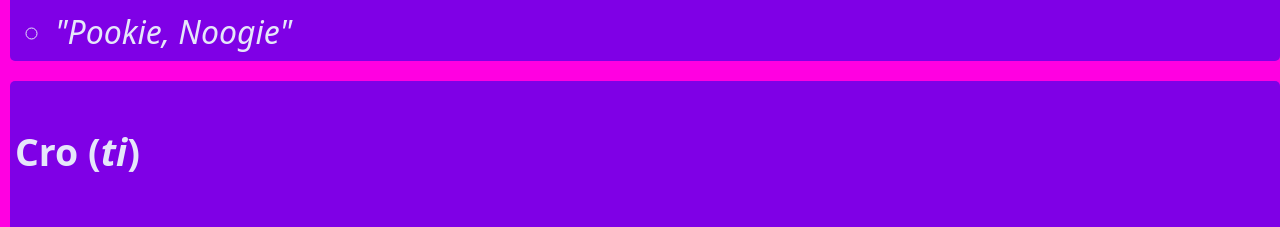
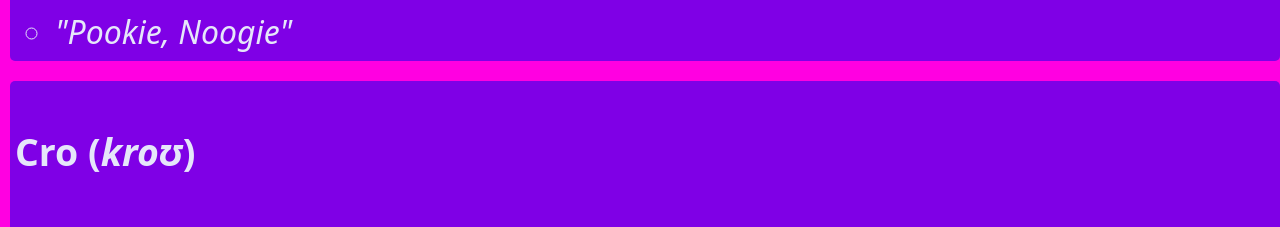
Before and after one commit to cjayneb/pookina-dictionary, a React (Vite) app: page /words in a window 1280 px wide. Shown: the part 7880-8107 px from the top of the page. Built offline with nearby package versions, Linux system fonts and the light colour scheme.

Commit message:
- make swipe threshold bigger to avoid accidental swipes when scrolling - remove word duplicates and fix soome word properties

```diff
--- a/src/layout.tsx
+++ b/src/layout.tsx
@@ -22,6 +22,8 @@ function Scroll(location: Location) {
     }
   })
 }
+
+
 
 export default function Layout() {
   const words: Word[] = wordsData
@@ -84,7 +86,7 @@ export default function Layout() {
             const touchEndX = e.changedTouches[0].clientX;
             const deltaX = touchEndX - touchStartX;
 
-            const SWIPE_THRESHOLD = 75;
+            const SWIPE_THRESHOLD = 125;
 
             if (deltaX > SWIPE_THRESHOLD) {
               setIsOpen(true);
--- a/src/words.json
+++ b/src/words.json
@@ -158,9 +158,10 @@
         "definition": "A way to say hello.",
         "examples": [
             "jola poonanita! How's it going?",
-            "Pookie #1 : 'Jola',  Pookie #2 : 'bola'"
+            "Pookie #1 : 'Jola',  Pookie #2 : 'bola'",
+            "Jola morninga"
         ],
-        "synonyms": ["Jolanita", "jojo"],
+        "synonyms": ["Jolanita", "jojo", "bello", "bellone"],
         "etymology": "Came from hola and poonie joonie. I think, idk maybe it's minion word blehhh."
     },
     {
@@ -277,18 +278,6 @@
     },
     {
         "id": 20,
-        "word": "Penar",
-        "pronounciation": "pɛnɑr",
-        "type": "Noun",
-        "definition": "A male sex organ.",
-        "examples": [
-            "I have a penar, you have a vegenar."
-        ],
-        "synonyms": ["Penis", "Peenar"],
-        "etymology": "Penis sounds kinda harsh and violent. However, when penar came to life, it changed everything. It is so much softer. Hein?"
-    },
-    {
-        "id": 21,
         "word": "Pota yoba",
         "pronounciation": "pɒtɑ jəʊbɑ",
         "type": "Noise",
@@ -300,7 +289,7 @@
         "etymology": "Unknown. but pota yoban"
     },
     {
-        "id": 22,
+        "id": 21,
         "word": "Remington",
         "pronounciation": "rɛmɪŋtʌn",
         "type": "Noun",
@@ -314,7 +303,7 @@
         "etymology": "Pookie said this and I thought it was cute. We keep referring to the rem as remington now. First written appearance on October 22, 2024."
     },
     {
-        "id": 23,
+        "id": 22,
         "word": "Taking a lodge yeah?",
         "pronounciation": "ˈteɪkɪŋ ə lɑʤ jæ?",
         "type": "Tik Tok",
@@ -326,7 +315,7 @@
         "etymology": "There's a popular video online of arab dudes in a car being impressed by the seats and yelling 'Technologia!'. This whole time I thought they were british dudes saying 'Taking a lodge yeah?', like 'are you taking the piss?'"
     },
     {
-        "id": 24,
+        "id": 23,
         "word": "Ti",
         "pronounciation": "ti",
         "type": "Personal pronoun",
@@ -339,9 +328,9 @@
         "etymology": "Unknown. Minion probably."
     },
     {
-        "id": 25,
+        "id": 24,
         "word": "Cro",
-        "pronounciation": "ti",
+        "pronounciation": "kroʊ",
         "type": "Noun",
         "definition": "A way to refer to pookie.",
         "examples": [
```
